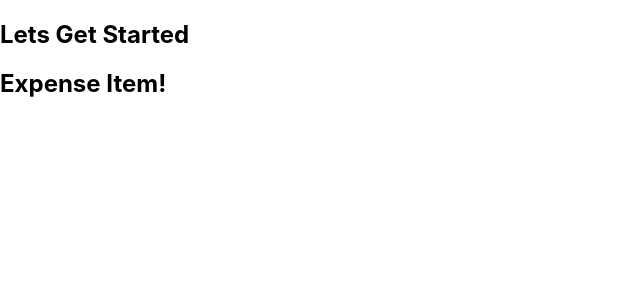
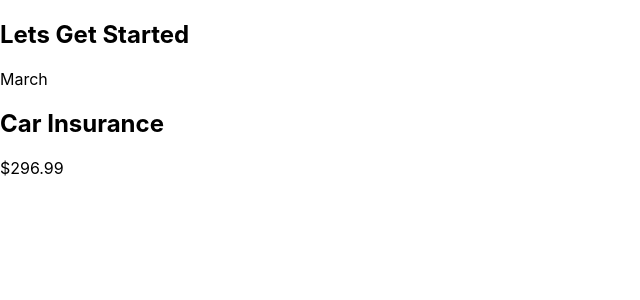
Before and after one commit to rakshitar1135/react-complete-guide, a React (Create React App) app: page / in a window 1280 px wide. Shown: the top 300 px of the page, without its empty margins (0-640 px from the left). Built offline with nearby package versions, Linux system fonts and the light colour scheme.

Commit message:
more complex JS code

```diff
--- a/src/components/ExpenseItem.js
+++ b/src/components/ExpenseItem.js
@@ -1,6 +1,10 @@
 function ExpenseItem(){
     return(<div>
-        <h2>Expense Item!</h2>
+        <div>March</div>
+        <div>
+            <h2>Car Insurance</h2>
+            <div>$296.99</div>
+        </div>
     </div>)
 }
 export default ExpenseItem;
```
